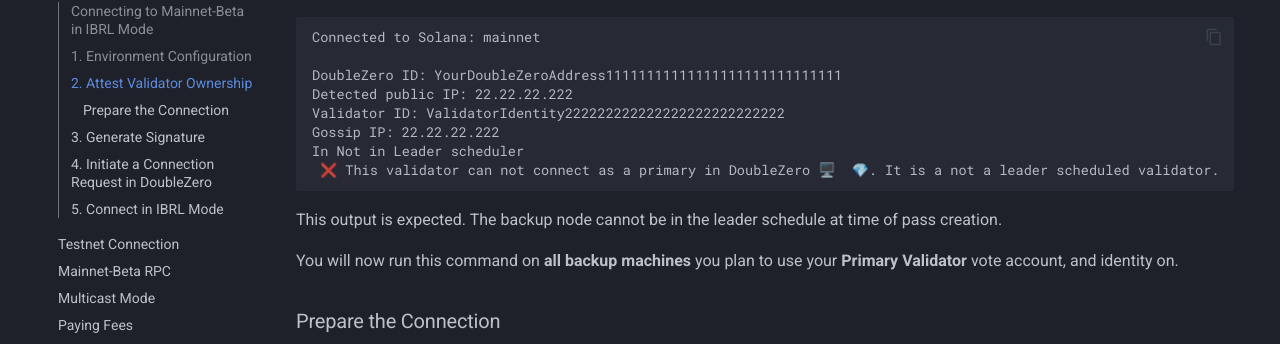
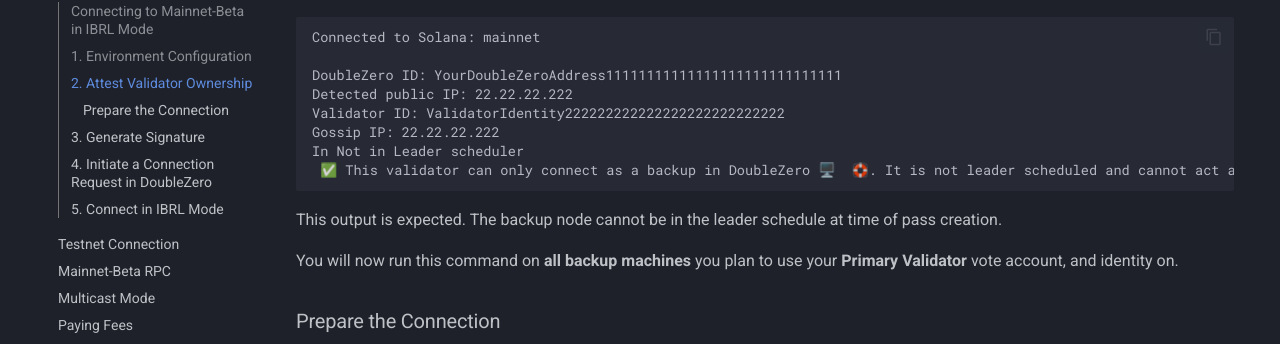
Before and after one commit to malbeclabs/docs, an MkDocs documentation site: the page built from docs/DZ Mainnet-beta Connection.md, in a window 1280 px wide and 900 px high, scrolled down 2430 px. Shown: the part 232-576 px from the top of the window. Built offline with MkDocs 1.6.1 and Material for MkDocs 9.7.7, drawn with Linux system fonts in a browser that asks for light colours.

Commit message:
update to wording from cli
✅ This validator can only connect as a backup in DoubleZero 🖥️  🛟. It is not leader scheduled and cannot act as a primary validator.

````diff
--- a/docs/DZ Mainnet-beta Connection.md
+++ b/docs/DZ Mainnet-beta Connection.md
@@ -118,7 +118,7 @@
 Validator ID: ValidatorIdentity222222222222222222222222222
 Gossip IP: 22.22.22.222
 In Not in Leader scheduler
- ❌ This validator can not connect as a primary in DoubleZero 🖥️  💎. It is a not a leader scheduled validator.
+ ✅ This validator can only connect as a backup in DoubleZero 🖥️  🛟. It is not leader scheduled and cannot act as a primary validator.
 ```
 This output is expected. The backup node cannot be in the leader schedule at time of pass creation.
 
````
Also changed, not shown: docs/DZ Testnet Connection.md (+1 -1 lines).
